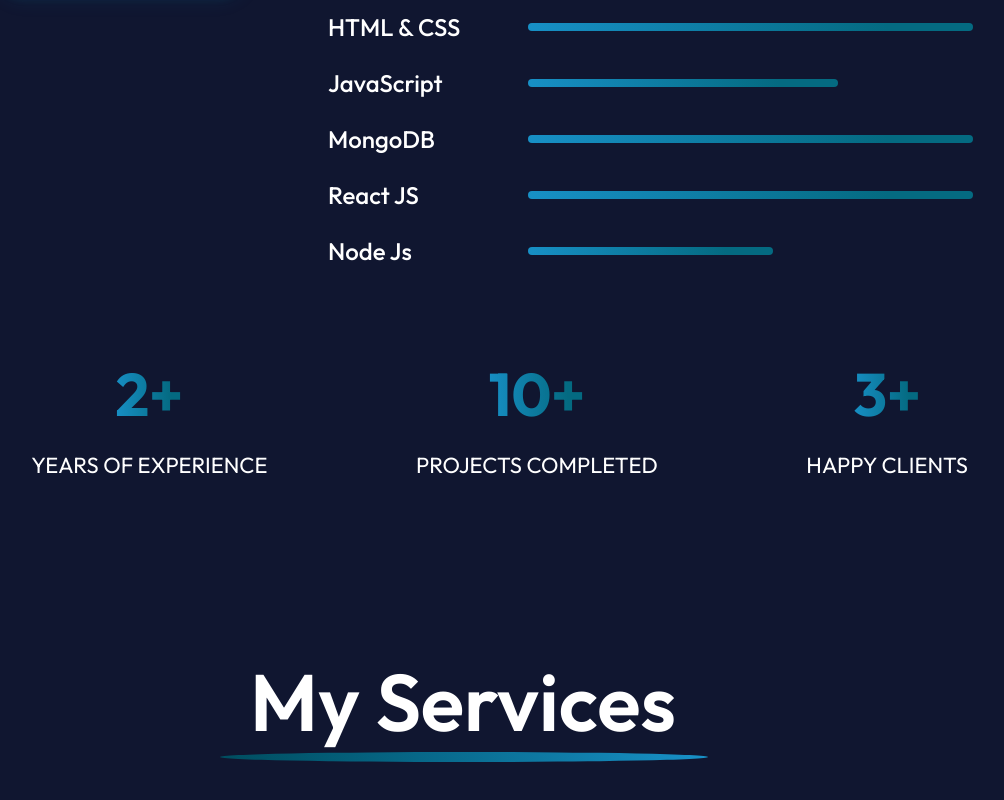
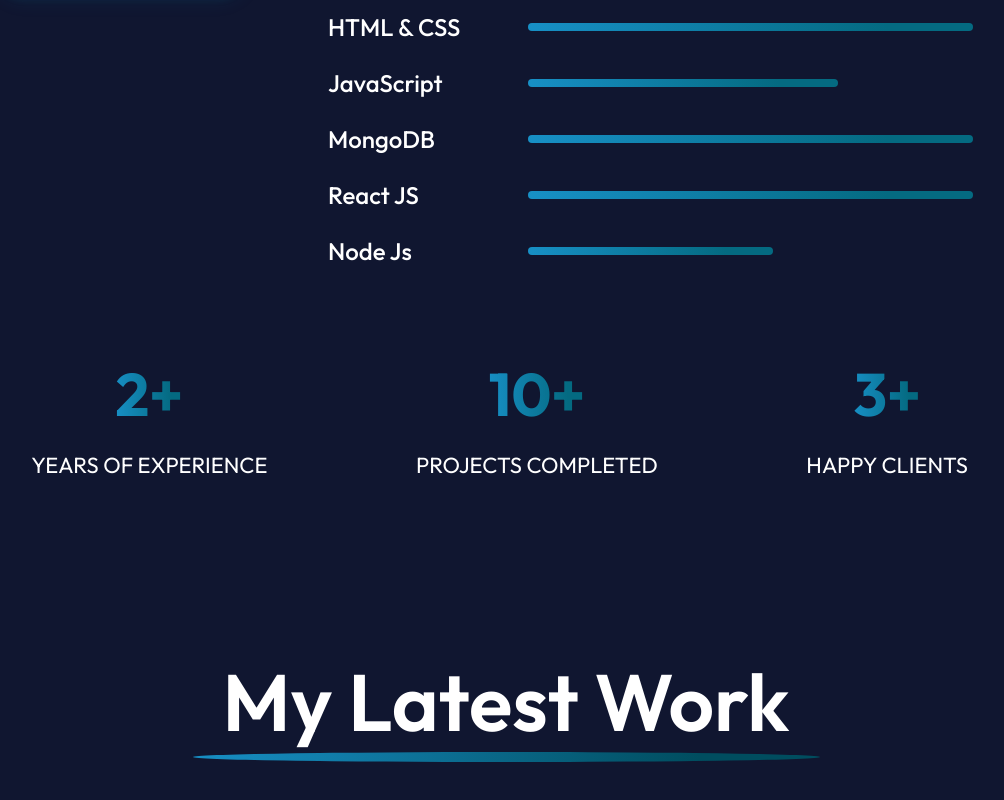
Before and after one commit to Zahur13/JahurPortfolio, a React (Vite) app: page / in a window 1280 px wide. Shown: the part 1984-2784 px from the top of the page, without its empty margins (176-1180 px from the left). Built offline with nearby package versions, Linux system fonts and the light colour scheme.

Commit message:
service section unmounted

```diff
--- a/src/App.jsx
+++ b/src/App.jsx
@@ -14,11 +14,7 @@ function App() {
       <Navbar />
       <Hero />
       <About />
-      <Services />
-      {/*
-      <div style={{ height: "600px", position: "relative" }}>
-        <CircularGallery bend={3} textColor="#ffffff" borderRadius={0.05} />
-      </div> */}
+      {/* <Services /> */}
       <MyWork />
       <Contact />
       <Footer />
```
